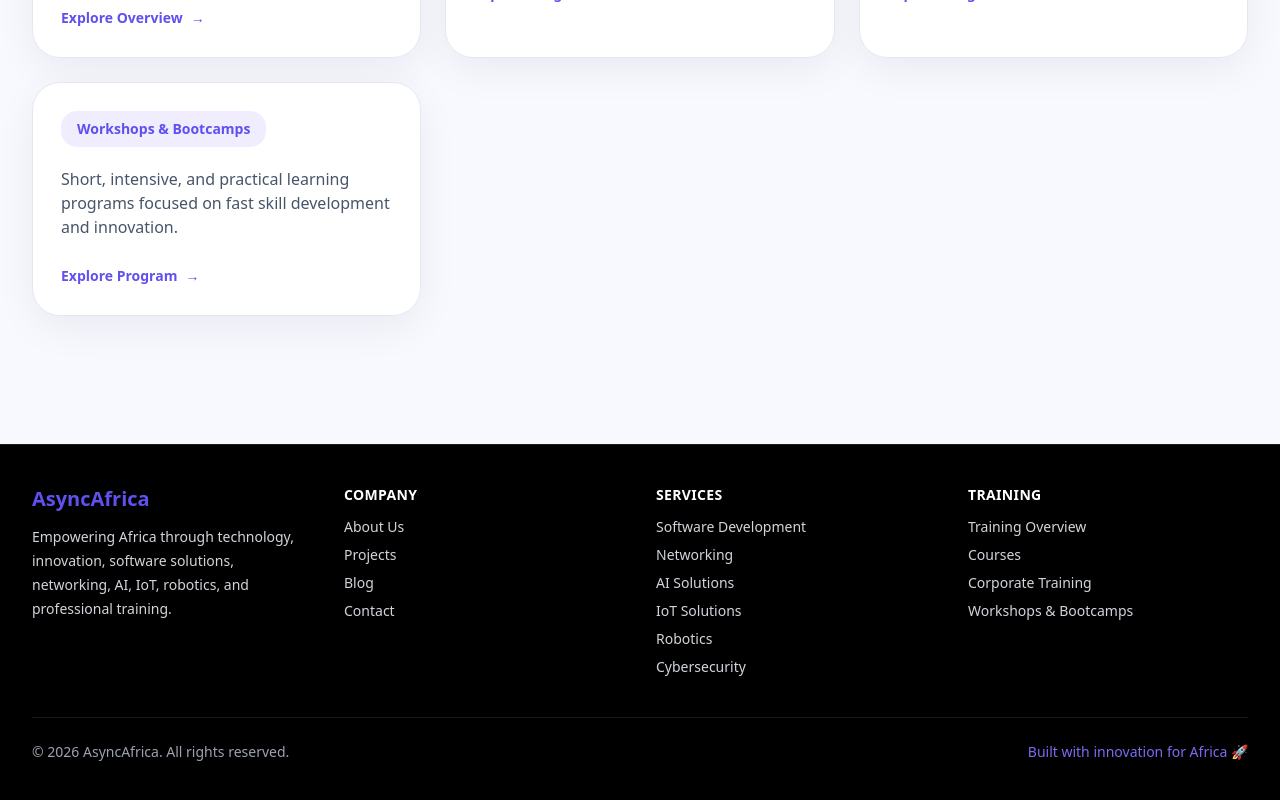
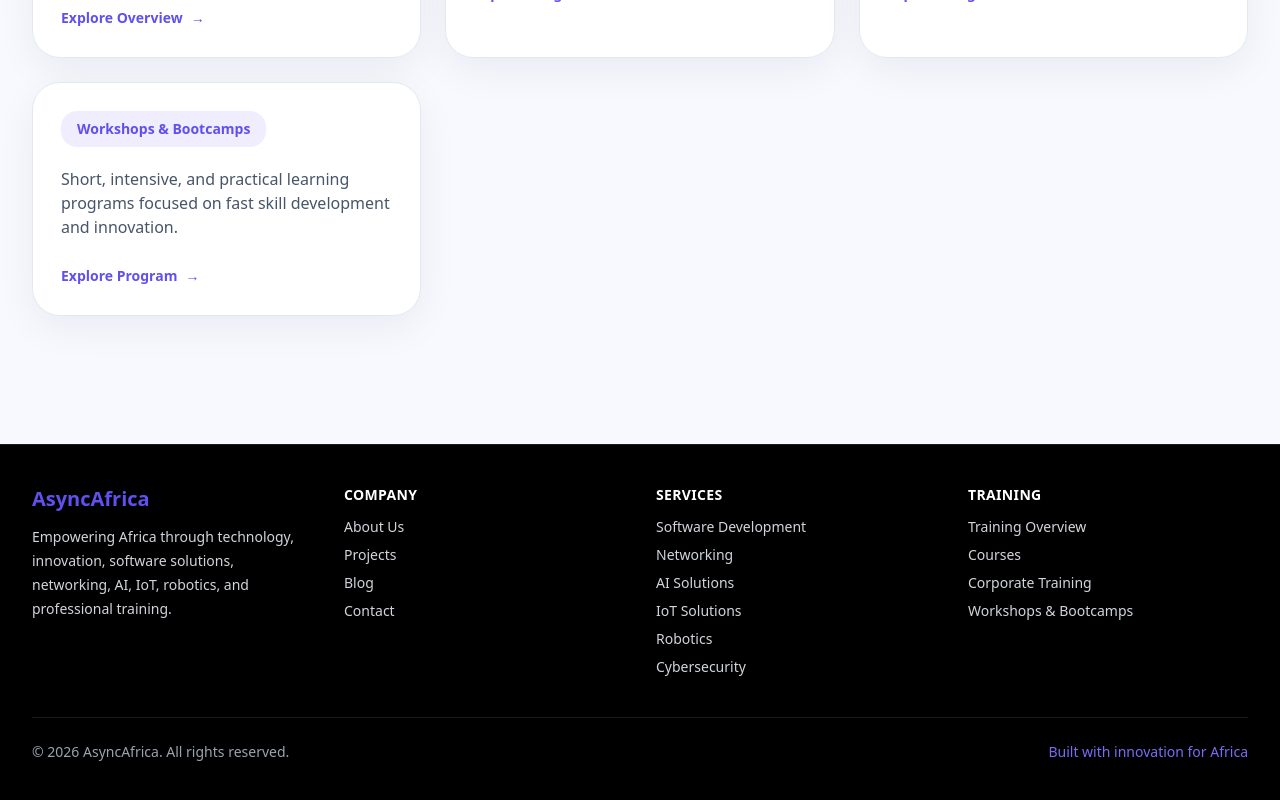
Before and after one commit to shyakabriella/AsyncAfricaweb, a React (Vite) app: page /training in a window 1280 px wide. Shown: the part 618-1418 px from the top of the page. Built offline with nearby package versions, Linux system fonts and the light colour scheme.

Commit message:
first commit

```diff
--- a/src/components/Layouts.jsx
+++ b/src/components/Layouts.jsx
@@ -162,7 +162,7 @@ export default function Layouts() {
 
           <div className="mt-10 flex flex-col gap-3 border-t border-white/10 pt-6 text-sm text-gray-400 sm:flex-row sm:items-center sm:justify-between">
             <p>© {new Date().getFullYear()} AsyncAfrica. All rights reserved.</p>
-            <p className="text-[#7A6CF5]">Built with innovation for Africa 🚀</p>
+            <p className="text-[#7A6CF5]">Built with innovation for Africa </p>
           </div>
         </div>
       </footer>
```
